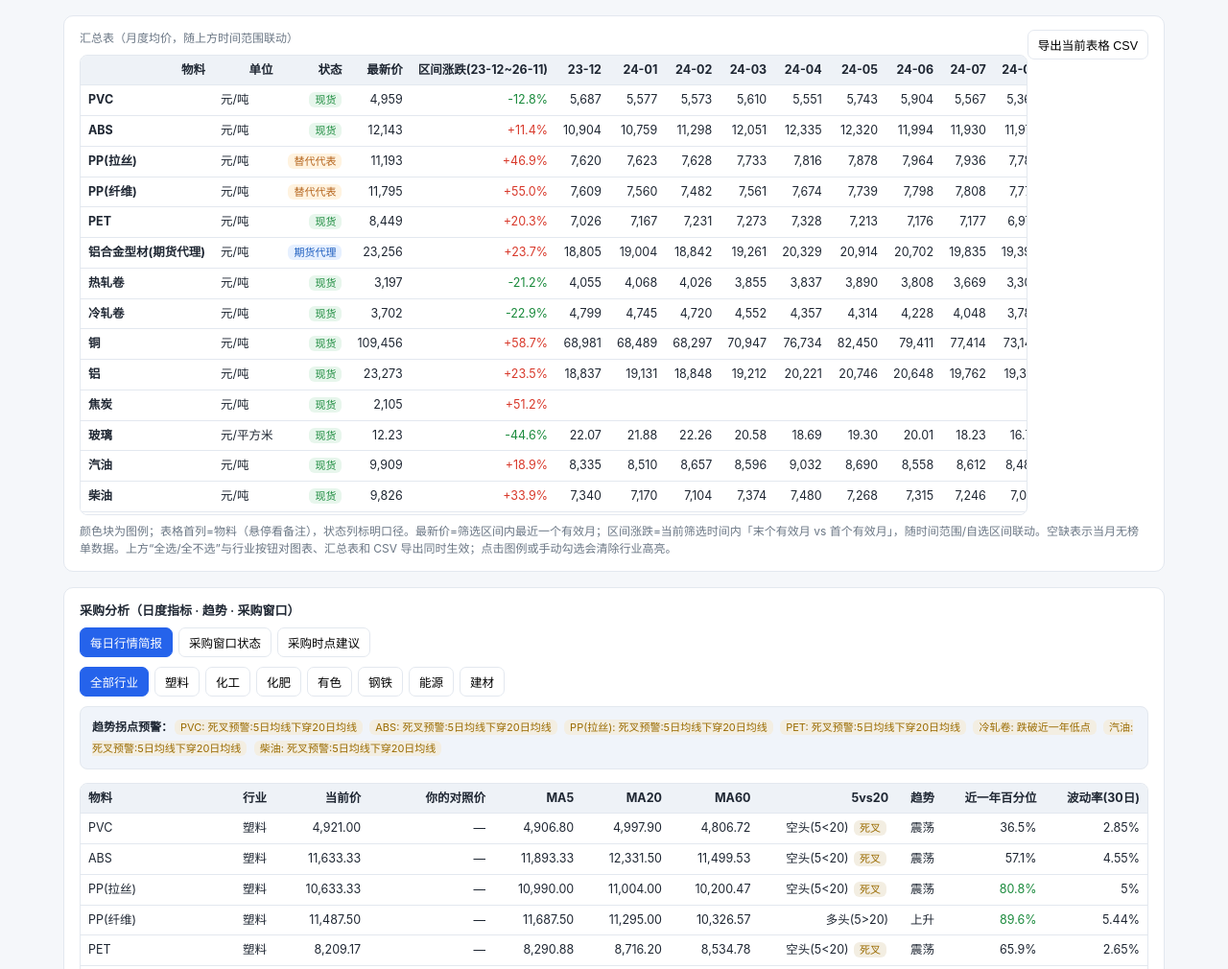
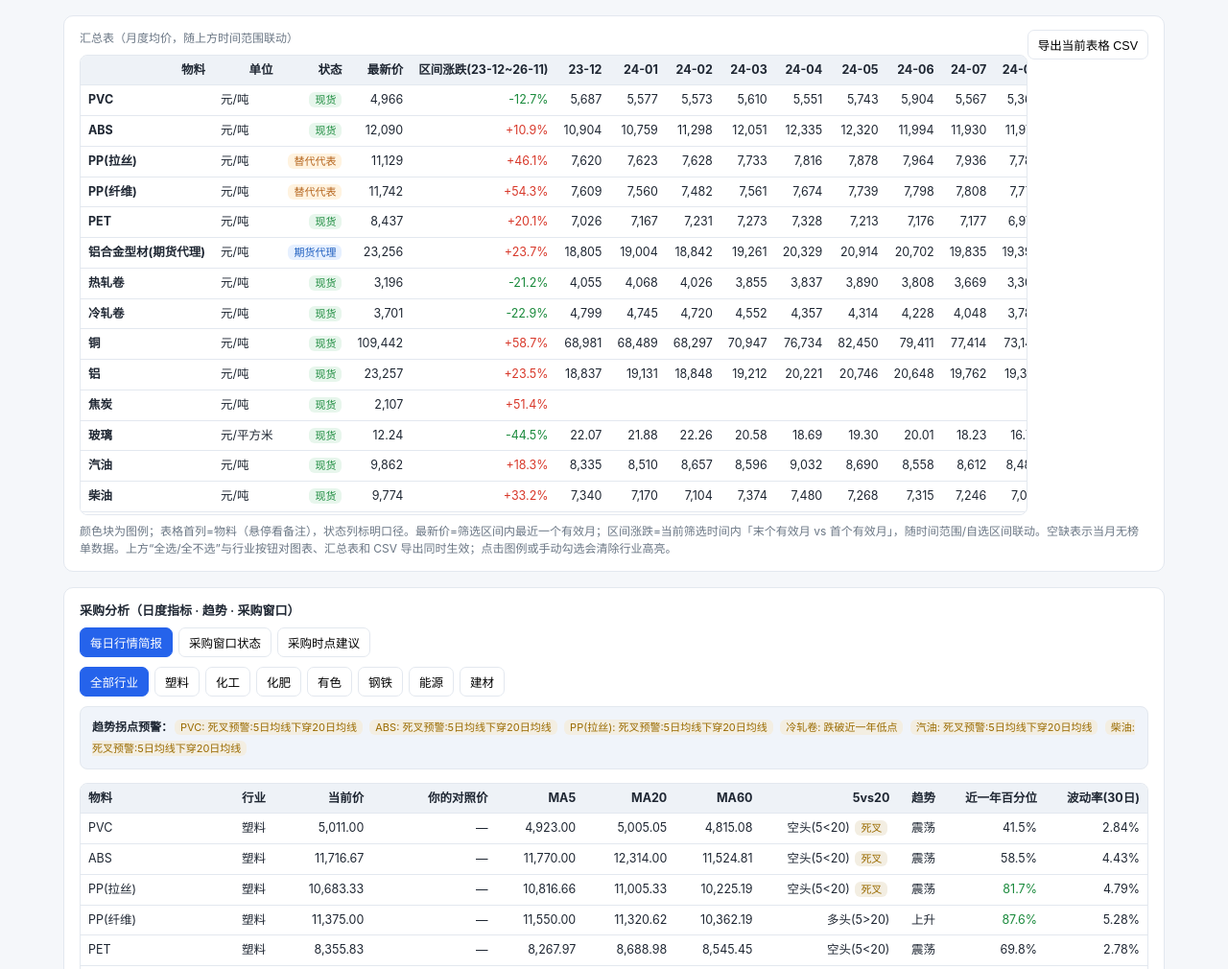
Before and after one commit to chenxi3319/material-price, a plain HTML site: page index.html in a window 1280 px wide. Shown: the part 990-2000 px from the top of the page at 96% size. Drawn offline with Linux system fonts and the light colour scheme.

Commit message:
价格更新 2026-11-16

```diff
--- a/index.html
+++ b/index.html
@@ -481,20 +481,20 @@ const DATA = {
         "2026-08": 4441.19,
         "2026-09": 4767.38,
         "2026-10": 4998.43,
-        "2026-11": 4959.14
+        "2026-11": 4965.62
       },
       "caliber": "现货",
       "caliber_note": "生意社大宗榜官方月均价，可直接用于比价",
       "analytics": {
-        "current": 4921.0,
-        "current_date": "2026-11-12",
-        "ma5": 4906.8,
-        "ma20": 4997.9,
-        "ma60": 4806.72,
+        "current": 5011.0,
+        "current_date": "2026-11-13",
+        "ma5": 4923.0,
+        "ma20": 5005.05,
+        "ma60": 4815.08,
         "cross_status": "below",
         "cross_event": "death",
-        "vol30": 2.85,
-        "pct1y": 36.5,
+        "vol30": 2.84,
+        "pct1y": 41.5,
         "trend": "osc",
         "window": "neutral",
         "method": "按需采购",
@@ -503,10 +503,10 @@ const DATA = {
         "warn": [
           "死叉预警:5日均线下穿20日均线"
         ],
-        "daily_count": 399,
+        "daily_count": 400,
         "daily_range": [
           "2025-05-01",
-          "2026-11-12"
+          "2026-11-13"
         ]
       }
     },
@@ -673,20 +673,20 @@ const DATA = {
         "2026-08": 9898.73,
         "2026-09": 11242.06,
         "2026-10": 12232.15,
-        "2026-11": 12142.86
+        "2026-11": 12089.58
       },
       "caliber": "现货",
       "caliber_note": "生意社大宗榜官方月均价，可直接用于比价",
       "analytics": {
-        "current": 11633.33,
-        "current_date": "2026-11-12",
-        "ma5": 11893.33,
-        "ma20": 12331.5,
-        "ma60": 11499.53,
+        "current": 11716.67,
+        "current_date": "2026-11-13",
+        "ma5": 11770.0,
+        "ma20": 12314.0,
+        "ma60": 11524.81,
         "cross_status": "below",
         "cross_event": "death",
-        "vol30": 4.55,
-        "pct1y": 57.1,
+        "vol30": 4.43,
+        "pct1y": 58.5,
         "trend": "osc",
         "window": "neutral",
         "method": "按需采购",
@@ -695,10 +695,10 @@ const DATA = {
         "warn": [
           "死叉预警:5日均线下穿20日均线"
         ],
-        "daily_count": 398,
+        "daily_count": 399,
         "daily_range": [
           "2025-05-01",
-          "2026-11-12"
+          "2026-11-13"
         ]
       }
     },
@@ -843,20 +843,20 @@ const DATA = {
         "2026-08": 9093.81,
         "2026-09": 9879.84,
         "2026-10": 10720.0,
-        "2026-11": 11192.86
+        "2026-11": 11129.17
       },
       "caliber": "替代代表",
       "caliber_note": "原榜单品种已停更，用其细分规格月均代表，口径略变",
       "analytics": {
-        "current": 10633.33,
-        "current_date": "2026-11-12",
-        "ma5": 10990.0,
-        "ma20": 11004.0,
-        "ma60": 10200.47,
+        "current": 10683.33,
+        "current_date": "2026-11-13",
+        "ma5": 10816.66,
+        "ma20": 11005.33,
+        "ma60": 10225.19,
         "cross_status": "below",
         "cross_event": "death",
-        "vol30": 5.0,
-        "pct1y": 80.8,
+        "vol30": 4.79,
+        "pct1y": 81.7,
         "trend": "osc",
         "window": "closed",
         "method": "暂缓采购(仅急需)",
@@ -865,10 +865,10 @@ const DATA = {
         "warn": [
           "死叉预警:5日均线下穿20日均线"
         ],
-        "daily_count": 399,
+        "daily_count": 400,
         "daily_range": [
           "2025-05-01",
-          "2026-11-12"
+          "2026-11-13"
         ]
       }
     },
@@ -959,30 +959,30 @@ const DATA = {
         "2026-08": 9187.5,
         "2026-09": 9872.02,
         "2026-10": 10847.32,
-        "2026-11": 11794.64
+        "2026-11": 11742.19
       },
       "caliber": "替代代表",
       "caliber_note": "原榜单品种已停更，用其细分规格月均代表，口径略变",
       "analytics": {
-        "current": 11487.5,
-        "current_date": "2026-11-12",
-        "ma5": 11687.5,
-        "ma20": 11295.0,
-        "ma60": 10326.57,
+        "current": 11375.0,
+        "current_date": "2026-11-13",
+        "ma5": 11550.0,
+        "ma20": 11320.62,
+        "ma60": 10362.19,
         "cross_status": "above",
         "cross_event": "none",
-        "vol30": 5.44,
-        "pct1y": 89.6,
+        "vol30": 5.28,
+        "pct1y": 87.6,
         "trend": "up",
         "window": "closed",
         "method": "暂缓采购(仅急需)",
         "lock_ratio": 10,
         "exec_limit": "暂不采购, 等待价格回调",
         "warn": [],
-        "daily_count": 399,
+        "daily_count": 400,
         "daily_range": [
           "2025-05-01",
-          "2026-11-12"
+          "2026-11-13"
         ]
       }
     },
@@ -1149,32 +1149,30 @@ const DATA = {
         "2026-08": 7611.34,
         "2026-09": 8554.33,
         "2026-10": 8867.43,
-        "2026-11": 8448.73
+        "2026-11": 8437.11
       },
       "caliber": "现货",
       "caliber_note": "生意社大宗榜官方月均价，可直接用于比价",
       "analytics": {
-        "current": 8209.17,
-        "current_date": "2026-11-12",
-        "ma5": 8290.88,
-        "ma20": 8716.2,
-        "ma60": 8534.78,
+        "current": 8355.83,
+        "current_date": "2026-11-13",
+        "ma5": 8267.97,
+        "ma20": 8688.98,
+        "ma60": 8545.45,
         "cross_status": "below",
-        "cross_event": "death",
-        "vol30": 2.65,
-        "pct1y": 65.9,
+        "cross_event": "none",
+        "vol30": 2.78,
+        "pct1y": 69.8,
         "trend": "osc",
         "window": "neutral",
         "method": "按需采购",
         "lock_ratio": 40,
         "exec_limit": "30日内按生产节奏采购",
-        "warn": [
-          "死叉预警:5日均线下穿20日均线"
-        ],
-        "daily_count": 399,
+        "warn": [],
+        "daily_count": 400,
         "daily_range": [
           "2025-05-01",
-          "2026-11-12"
+          "2026-11-13"
         ]
       }
     },
@@ -1452,30 +1450,30 @@ const DATA = {
         "2026-08": 3292.67,
         "2026-09": 3345.52,
         "2026-10": 3242.14,
-        "2026-11": 3196.86
+        "2026-11": 3196.0
       },
       "caliber": "现货",
       "caliber_note": "生意社大宗榜官方月均价，可直接用于比价",
       "analytics": {
-        "current": 3194.0,
-        "current_date": "2026-11-12",
-        "ma5": 3205.2,
-        "ma20": 3220.2,
-        "ma60": 3294.27,
+        "current": 3190.0,
+        "current_date": "2026-11-13",
+        "ma5": 3203.2,
+        "ma20": 3216.7,
+        "ma60": 3292.43,
         "cross_status": "below",
         "cross_event": "none",
-        "vol30": 1.33,
-        "pct1y": 6.1,
+        "vol30": 1.32,
+        "pct1y": 4.9,
         "trend": "down",
         "window": "open",
         "method": "分批采购",
         "lock_ratio": 60,
         "exec_limit": "建议15日内分批建仓",
         "warn": [],
-        "daily_count": 399,
+        "daily_count": 400,
         "daily_range": [
           "2025-05-01",
-          "2026-11-12"
+          "2026-11-13"
         ]
       }
     },
@@ -1642,16 +1640,16 @@ const DATA = {
         "2026-08": 3754.29,
         "2026-09": 3798.57,
         "2026-10": 3748.93,
-        "2026-11": 3702.14
+        "2026-11": 3700.94
       },
       "caliber": "现货",
       "caliber_note": "生意社大宗榜官方月均价，可直接用于比价",
       "analytics": {
-        "current": 3700.0,
-        "current_date": "2026-11-12",
-        "ma5": 3700.0,
-        "ma20": 3725.62,
-        "ma60": 3765.79,
+        "current": 3692.5,
+        "current_date": "2026-11-13",
+        "ma5": 3698.5,
+        "ma20": 3721.5,
+        "ma60": 3765.0,
         "cross_status": "below",
         "cross_event": "none",
         "vol30": 0.93,
@@ -1664,10 +1662,10 @@ const DATA = {
         "warn": [
           "跌破近一年低点"
         ],
-        "daily_count": 399,
+        "daily_count": 400,
         "daily_range": [
           "2025-05-01",
-          "2026-11-12"
+          "2026-11-13"
         ]
       }
     },
@@ -1773,30 +1771,30 @@ const DATA = {
         "2026-08": 108282.22,
         "2026-09": 110495.48,
         "2026-10": 110748.1,
-        "2026-11": 109456.19
+        "2026-11": 109441.67
       },
       "caliber": "现货",
       "caliber_note": "生意社大宗榜官方月均价，可直接用于比价",
       "analytics": {
-        "current": 108715.0,
-        "current_date": "2026-11-12",
-        "ma5": 109391.33,
-        "ma20": 110058.33,
-        "ma60": 110252.84,
+        "current": 109340.0,
+        "current_date": "2026-11-13",
+        "ma5": 109218.33,
+        "ma20": 109946.25,
+        "ma60": 110287.65,
         "cross_status": "below",
         "cross_event": "none",
-        "vol30": 0.93,
-        "pct1y": 84.5,
+        "vol30": 0.94,
+        "pct1y": 86.7,
         "trend": "down",
         "window": "closed",
         "method": "暂缓采购(仅急需)",
         "lock_ratio": 10,
         "exec_limit": "暂不采购, 等待价格回调",
         "warn": [],
-        "daily_count": 399,
+        "daily_count": 400,
         "daily_range": [
           "2025-05-01",
-          "2026-11-12"
+          "2026-11-13"
         ]
       }
     },
@@ -1902,19 +1900,19 @@ const DATA = {
         "2026-08": 23876.51,
         "2026-09": 24290.16,
         "2026-10": 23776.55,
-        "2026-11": 23273.1
+        "2026-11": 23257.08
       },
       "caliber": "现货",
       "caliber_note": "生意社大宗榜官方月均价，可直接用于比价",
       "analytics": {
-        "current": 23140.0,
-        "current_date": "2026-11-12",
-        "ma5": 23219.67,
-        "ma20": 23529.58,
-        "ma60": 23909.83,
+        "current": 23145.0,
+        "current_date": "2026-11-13",
+        "ma5": 23171.0,
+        "ma20": 23504.92,
+        "ma60": 23900.89,
         "cross_status": "below",
         "cross_event": "none",
-        "vol30": 1.36,
+        "vol30": 1.39,
         "pct1y": 44.2,
         "trend": "down",
         "window": "neutral",
@@ -1922,10 +1920,10 @@ const DATA = {
         "lock_ratio": 40,
         "exec_limit": "30日内按生产节奏采购",
         "warn": [],
-        "daily_count": 399,
+        "daily_count": 400,
         "daily_range": [
           "2025-05-01",
-          "2026-11-12"
+          "2026-11-13"
         ]
       }
     },
@@ -2055,19 +2053,19 @@ const DATA = {
         "2026-08": 1891.85,
         "2026-09": 2238.93,
         "2026-10": 2193.75,
-        "2026-11": 2104.64
+        "2026-11": 2107.19
       },
       "caliber": "现货",
       "caliber_note": "生意社大宗榜官方月均价，可直接用于比价",
       "analytics": {
         "current": 2125.0,
-        "current_date": "2026-11-12",
-        "ma5": 2101.5,
-        "ma20": 2130.25,
-        "ma60": 2163.29,
+        "current_date": "2026-11-13",
+        "ma5": 2106.5,
+        "ma20": 2120.62,
+        "ma60": 2167.56,
         "cross_status": "below",
         "cross_event": "none",
-        "vol30": 4.46,
+        "vol30": 4.37,
         "pct1y": 79.2,
         "trend": "down",
         "window": "closed",
@@ -2075,10 +2073,10 @@ const DATA = {
         "lock_ratio": 10,
         "exec_limit": "暂不采购, 等待价格回调",
         "warn": [],
-        "daily_count": 332,
+        "daily_count": 333,
         "daily_range": [
           "2025-08-04",
-          "2026-11-12"
+          "2026-11-13"
         ]
       }
     },
@@ -2230,19 +2228,19 @@ const DATA = {
         "2026-08": 12.11,
         "2026-09": 12.3,
         "2026-10": 11.99,
-        "2026-11": 12.23
+        "2026-11": 12.24
       },
       "caliber": "现货",
       "caliber_note": "生意社大宗榜官方月均价，可直接用于比价",
       "analytics": {
         "current": 12.33,
-        "current_date": "2026-11-12",
-        "ma5": 12.3,
-        "ma20": 12.05,
+        "current_date": "2026-11-13",
+        "ma5": 12.33,
+        "ma20": 12.07,
         "ma60": 12.16,
         "cross_status": "above",
         "cross_event": "none",
-        "vol30": 1.14,
+        "vol30": 1.2,
         "pct1y": 19.7,
         "trend": "osc",
         "window": "open",
@@ -2250,10 +2248,10 @@ const DATA = {
         "lock_ratio": 60,
         "exec_limit": "建议15日内分批建仓",
         "warn": [],
-        "daily_count": 399,
+        "daily_count": 400,
         "daily_range": [
           "2025-05-01",
-          "2026-11-12"
+          "2026-11-13"
         ]
       }
     },
@@ -2420,20 +2418,20 @@ const DATA = {
         "2026-08": 8810.92,
         "2026-09": 10042.62,
         "2026-10": 10100.77,
-        "2026-11": 9909.16
+        "2026-11": 9861.84
       },
       "caliber": "现货",
       "caliber_note": "生意社大宗榜官方月均价，可直接用于比价",
       "analytics": {
-        "current": 9559.14,
-        "current_date": "2026-11-12",
-        "ma5": 9765.66,
-        "ma20": 10009.08,
-        "ma60": 9909.02,
+        "current": 9530.57,
+        "current_date": "2026-11-13",
+        "ma5": 9636.26,
+        "ma20": 9985.49,
+        "ma60": 9920.23,
         "cross_status": "below",
         "cross_event": "death",
-        "vol30": 2.01,
-        "pct1y": 75.7,
+        "vol30": 2.2,
+        "pct1y": 74.8,
         "trend": "osc",
         "window": "closed",
         "method": "暂缓采购(仅急需)",
@@ -2442,10 +2440,10 @@ const DATA = {
         "warn": [
           "死叉预警:5日均线下穿20日均线"
         ],
-        "daily_count": 399,
+        "daily_count": 400,
         "daily_range": [
           "2025-05-01",
-          "2026-11-12"
+          "2026-11-13"
         ]
       }
     },
@@ -2612,20 +2610,20 @@ const DATA = {
         "2026-08": 7688.37,
         "2026-09": 9053.57,
         "2026-10": 9718.45,
-        "2026-11": 9825.71
+        "2026-11": 9773.82
       },
       "caliber": "现货",
       "caliber_note": "生意社大宗榜官方月均价，可直接用于比价",
       "analytics": {
-        "current": 9422.29,
-        "current_date": "2026-11-12",
-        "ma5": 9680.69,
-        "ma20": 9786.14,
-        "ma60": 9214.69,
+        "current": 9410.57,
+        "current_date": "2026-11-13",
+        "ma5": 9542.14,
+        "ma20": 9781.63,
+        "ma60": 9242.59,
         "cross_status": "below",
         "cross_event": "death",
-        "vol30": 2.36,
-        "pct1y": 82.7,
+        "vol30": 2.42,
+        "pct1y": 82.5,
         "trend": "osc",
         "window": "closed",
         "method": "暂缓采购(仅急需)",
@@ -2634,10 +2632,10 @@ const DATA = {
         "warn": [
           "死叉预警:5日均线下穿20日均线"
         ],
-        "daily_count": 399,
+        "daily_count": 400,
         "daily_range": [
           "2025-05-01",
-          "2026-11-12"
+          "2026-11-13"
         ]
       }
     },
@@ -2804,30 +2802,30 @@ const DATA = {
         "2026-08": 1723.57,
         "2026-09": 1774.4,
         "2026-10": 1747.32,
-        "2026-11": 1756.43
+        "2026-11": 1756.25
       },
       "caliber": "现货",
       "caliber_note": "生意社大宗榜官方月均价，可直接用于比价",
       "analytics": {
         "current": 1755.0,
-        "current_date": "2026-11-12",
-        "ma5": 1754.5,
-        "ma20": 1743.62,
-        "ma60": 1755.04,
+        "current_date": "2026-11-13",
+        "ma5": 1753.5,
+        "ma20": 1744.62,
+        "ma60": 1755.92,
         "cross_status": "above",
         "cross_event": "none",
-        "vol30": 1.03,
-        "pct1y": 43.3,
+        "vol30": 0.99,
+        "pct1y": 42.7,
         "trend": "osc",
         "window": "neutral",
         "method": "按需采购",
         "lock_ratio": 40,
         "exec_limit": "30日内按生产节奏采购",
         "warn": [],
-        "daily_count": 399,
+        "daily_count": 400,
         "daily_range": [
           "2025-05-01",
-          "2026-11-12"
+          "2026-11-13"
         ]
       },
       "user_price": 1840.0,
@@ -2996,30 +2994,30 @@ const DATA = {
         "2026-08": 3288.45,
         "2026-09": 3398.57,
         "2026-10": 3381.96,
-        "2026-11": 3319.64
+        "2026-11": 3318.75
       },
       "caliber": "现货",
       "caliber_note": "生意社大宗榜官方月均价，可直接用于比价",
       "analytics": {
-        "current": 3305.0,
-        "current_date": "2026-11-12",
-        "ma5": 3312.5,
-        "ma20": 3354.38,
-        "ma60": 3375.02,
+        "current": 3312.5,
+        "current_date": "2026-11-13",
+        "ma5": 3311.0,
+        "ma20": 3350.5,
+        "ma60": 3375.56,
         "cross_status": "below",
         "cross_event": "none",
-        "vol30": 1.15,
-        "pct1y": 20.0,
+        "vol30": 1.17,
+        "pct1y": 23.0,
         "trend": "down",
         "window": "open",
         "method": "分批采购",
         "lock_ratio": 60,
         "exec_limit": "建议15日内分批建仓",
         "warn": [],
-        "daily_count": 399,
+        "daily_count": 400,
         "daily_range": [
           "2025-05-01",
-          "2026-11-12"
+          "2026-11-13"
         ]
       }
     },
@@ -3088,30 +3086,30 @@ const DATA = {
         "2026-08": 1293.81,
         "2026-09": 1673.51,
         "2026-10": 1815.8,
-        "2026-11": 1715.36
+        "2026-11": 1708.75
       },
       "caliber": "现货",
       "caliber_note": "生意社大宗榜官方月均价，可直接用于比价",
       "analytics": {
-        "current": 1665.0,
-        "current_date": "2026-11-12",
-        "ma5": 1686.5,
-        "ma20": 1779.25,
-        "ma60": 1686.98,
+        "current": 1662.5,
+        "current_date": "2026-11-13",
+        "ma5": 1672.5,
+        "ma20": 1767.25,
+        "ma60": 1692.27,
         "cross_status": "below",
         "cross_event": "none",
-        "vol30": 4.21,
-        "pct1y": 67.1,
+        "vol30": 4.42,
+        "pct1y": 66.8,
         "trend": "osc",
         "window": "neutral",
         "method": "按需采购",
         "lock_ratio": 40,
         "exec_limit": "30日内按生产节奏采购",
         "warn": [],
-        "daily_count": 399,
+        "daily_count": 400,
         "daily_range": [
           "2025-05-01",
-          "2026-11-12"
+          "2026-11-13"
         ]
       },
       "user_price": 2040.0,
@@ -3257,19 +3255,19 @@ const DATA = {
         "2026-08": 6228.57,
         "2026-09": 6255.36,
         "2026-10": 6206.25,
-        "2026-11": 6078.57
+        "2026-11": 6081.25
       },
       "caliber": "现货",
       "caliber_note": "生意社大宗榜官方月均价，可直接用于比价",
       "analytics": {
         "current": 6100.0,
-        "current_date": "2026-11-12",
-        "ma5": 6082.5,
-        "ma20": 6140.0,
-        "ma60": 6213.33,
+        "current_date": "2026-11-13",
+        "ma5": 6090.0,
+        "ma20": 6130.0,
+        "ma60": 6211.67,
         "cross_status": "below",
         "cross_event": "none",
-        "vol30": 1.68,
+        "vol30": 1.66,
         "pct1y": 13.6,
         "trend": "down",
         "window": "open",
@@ -3277,10 +3275,10 @@ const DATA = {
         "lock_ratio": 60,
         "exec_limit": "建议15日内分批建仓",
         "warn": [],
-        "daily_count": 399,
+        "daily_count": 400,
         "daily_range": [
           "2025-05-01",
-          "2026-11-12"
+          "2026-11-13"
         ]
       }
     },
```
